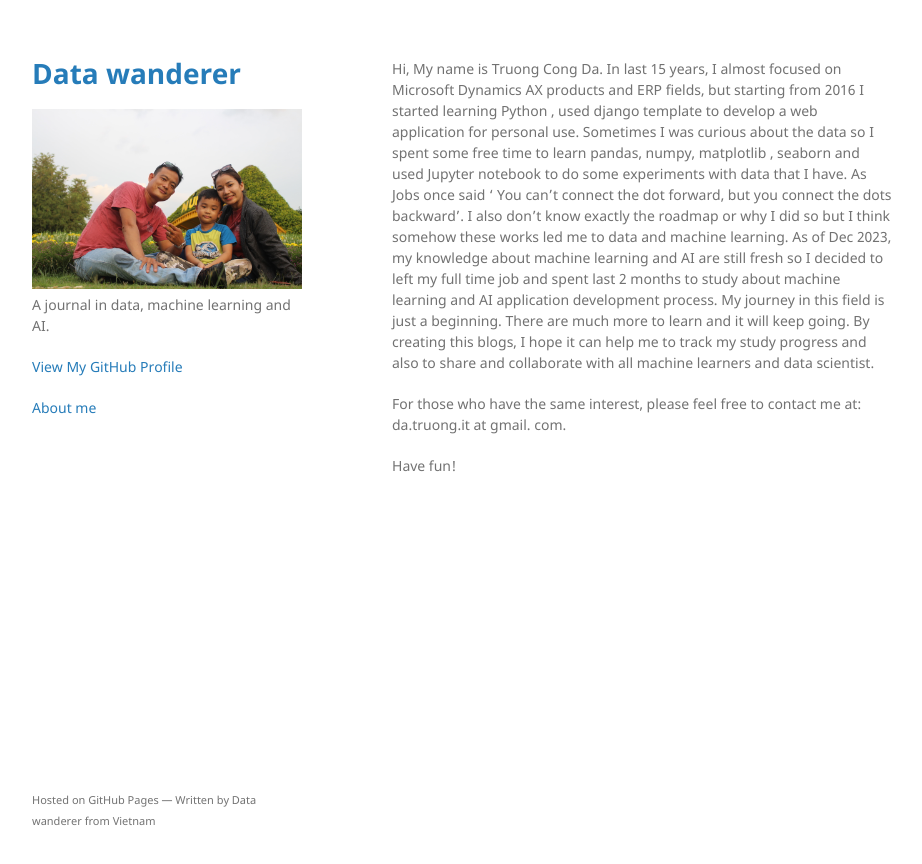
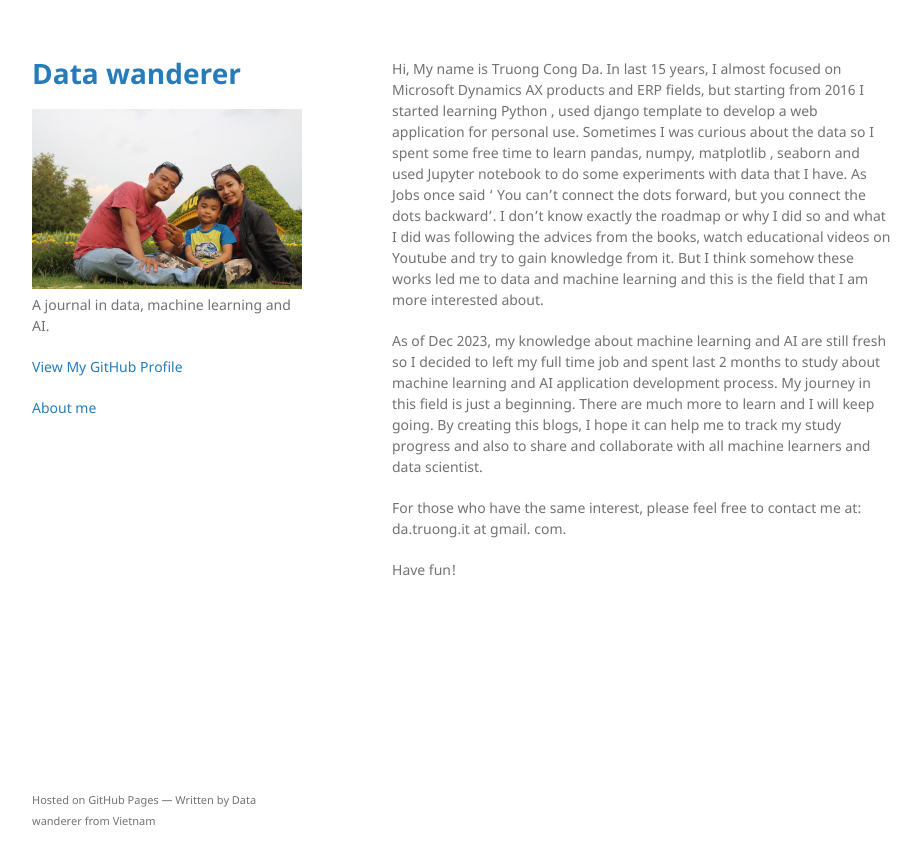
Before and after one commit to gengishkhan/gengishkhan.github.io, a Jekyll site: the page built from docs/about.md, in a window 1280 px wide. Shown: the top 864 px of the page, without its empty margins (178-1100 px from the left). Built offline with Jekyll 4.4.1, drawn with Linux system fonts in a browser that asks for light colours; our own code applies the rules of GitHub Pages for plain Markdown files.

Commit message:
update about me page

```diff
--- a/docs/about.md
+++ b/docs/about.md
@@ -3,9 +3,10 @@ title: "About me"
 permalink: /about
 ---
 Hi, My name is Truong Cong Da.
-In last 15 years, I almost focused on Microsoft Dynamics AX products and ERP fields, but starting from 2016 I started learning Python , used django template to develop a web application for personal use. Sometimes I was curious about the data so I  spent some free time to learn pandas, numpy, matplotlib , seaborn  and used Jupyter notebook  to do some experiments with data that I have.  As Jobs once said ' You can't connect the dot forward, but you connect the dots backward'.
-I also don't know exactly the roadmap or why I did so but I think somehow these works led me to data and machine learning.
-As of Dec 2023, my knowledge about machine learning and AI are still fresh so  I decided to left my full time job  and  spent last 2 months to study about machine learning and AI application development process. My journey in this field is just a beginning. There are much more to learn and it will keep going. By creating this blogs, I hope it can help me to track my study progress and also to share and collaborate with all machine learners and data scientist.
+In last 15 years, I almost focused on Microsoft Dynamics AX products and ERP fields, but starting from 2016 I started learning Python , used django template to develop a web application for personal use. Sometimes I was curious about the data so I  spent some free time to learn pandas, numpy, matplotlib , seaborn  and used Jupyter notebook  to do some experiments with data that I have.  As Jobs once said ' You can't connect the dots forward, but you connect the dots backward'.
+I don't know exactly the roadmap or why I did so  and what I did was following the advices from the books, watch educational videos on Youtube and try to gain knowledge from it.  But I think somehow these works led me to data and machine learning and this is the field that I am more interested about.
+
+As of Dec 2023, my knowledge about machine learning and AI are still fresh so  I decided to left my full time job  and  spent last 2 months to study about machine learning and AI application development process. My journey in this field is just a beginning. There are much more to learn and I will keep going. By creating this blogs, I hope it can help me to track my study progress and also to share and collaborate with all machine learners and data scientist.
 
 For those who have the same interest, please feel free to contact me at:
 da.truong.it at gmail. com.
```
